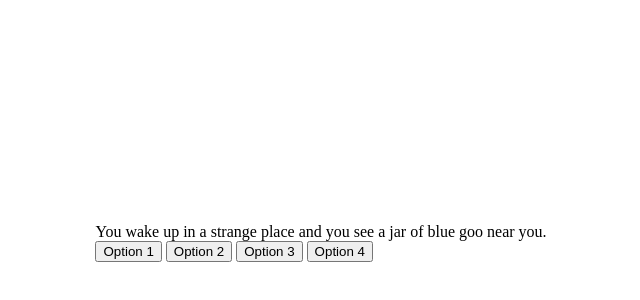
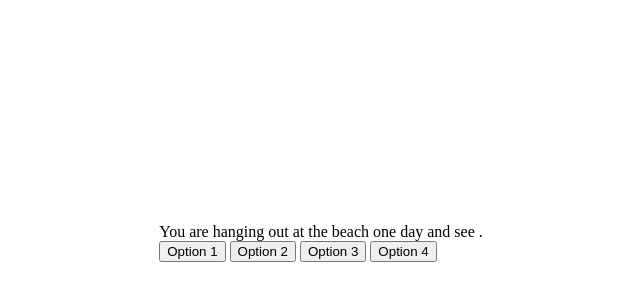
Before and after one commit to maureensanchez99/SharkHacks-3.0, a plain HTML site: page adventure.html in a window 1280 px wide. Shown: the part 158-458 px from the top of the page, without its empty margins (319-959 px from the left). Drawn offline with Linux system fonts and the light colour scheme; a web font is replaced by a local one.

Commit message:
updates files

```diff
--- a/adventure.js
+++ b/adventure.js
@@ -42,7 +42,7 @@
     const textNodes = [
     {
         id: 1,
-        text: 'You wake up in a strange place and you see a jar of blue goo near you.',
+        text: 'You are hanging out at the beach one day and see .',
         options: [
         {
             text: 'Take the goo',
@@ -57,7 +57,7 @@
     },
     {
         id: 2,
-        text: 'You venture forth in search of answers to where you are when you come across a merchant.',
+        text: 'Page 2.',
         options: [
         {
             text: 'Trade the goo for a sword',
@@ -79,7 +79,7 @@
     },
     {
         id: 3,
-        text: 'After leaving the merchant you start to feel tired and stumble upon a small town next to a dangerous looking castle.',
+        text: 'Page 3.',
         options: [
         {
             text: 'Explore the castle',
@@ -97,7 +97,7 @@
     },
     {
         id: 4,
-        text: 'You are so tired that you fall asleep while exploring the castle and are killed by some terrible monster in your sleep.',
+        text: 'Page 4.',
         options: [
         {
             text: 'Restart',
@@ -107,7 +107,7 @@
     },
     {
         id: 5,
-        text: 'Without any money to buy a room you break into the nearest inn and fall asleep. After a few hours of sleep the owner of the inn finds you and has the town guard lock you in a cell.',
+        text: 'Page 5',
         options: [
         {
             text: 'Restart',
@@ -117,7 +117,7 @@
     },
     {
         id: 6,
-        text: 'You wake up well rested and full of energy ready to explore the nearby castle.',
+        text: 'Page 6.',
         options: [
         {
             text: 'Explore the castle',
@@ -127,7 +127,7 @@
     },
     {
         id: 7,
-        text: 'While exploring the castle you come across a horrible monster in your path.',
+        text: 'Page 7',
         options: [
         {
             text: 'Try to run',
@@ -152,7 +152,7 @@
     },
     {
         id: 8,
-        text: 'Your attempts to run are in vain and the monster easily catches.',
+        text: 'Page 8.',
         options: [
         {
             text: 'Restart',
@@ -162,7 +162,7 @@
     },
     {
         id: 9,
-        text: 'You foolishly thought this monster could be slain with a single sword.',
+        text: 'Page 9.',
         options: [
         {
             text: 'Restart',
@@ -172,7 +172,7 @@
     },
     {
         id: 10,
-        text: 'The monster laughed as you hid behind your shield and ate you.',
+        text: 'Page 10.',
         options: [
         {
             text: 'Restart',
@@ -182,10 +182,10 @@
     },
     {
         id: 11,
-        text: 'You threw your jar of goo at the monster and it exploded. After the dust settled you saw the monster was destroyed. Seeing your victory you decide to claim this castle as your and live out the rest of your days there.',
+        text: 'Page 11.',
         options: [
         {
-            text: 'Congratulations. Play Again.',
+            text: 'Congratulations, you helped guide BLÅHAJ home. Want to play again?.',
             nextText: -1
         }
         ]
--- a/index.css
+++ b/index.css
@@ -96,5 +96,5 @@ section .wave.wave4 {
 a {
     text-decoration: none;
     font-family: 'Roboto', sans-serif;
-    align-content: center;
+    text-align: center;
 }
```
